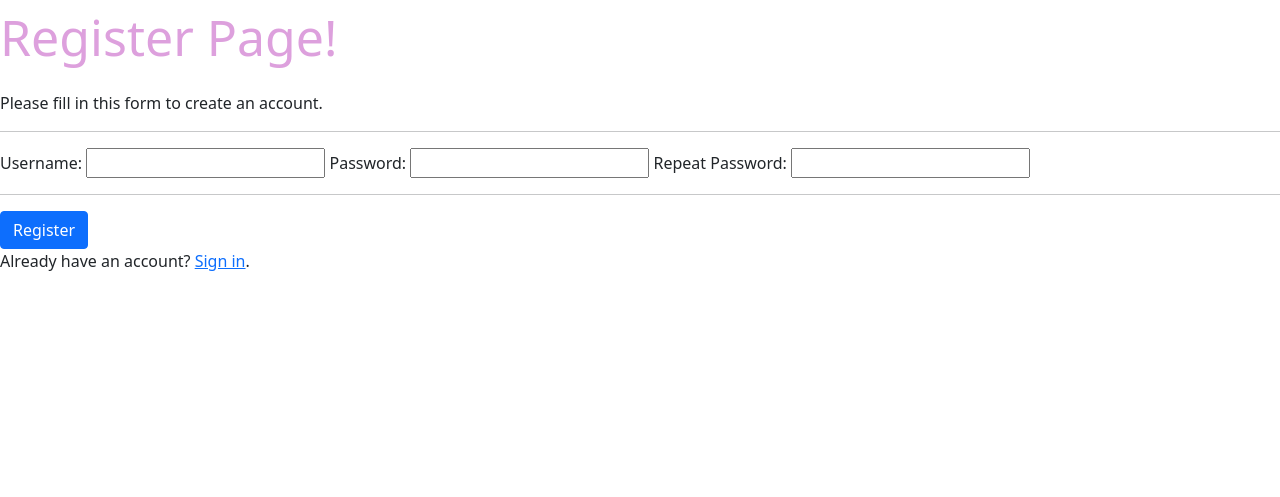
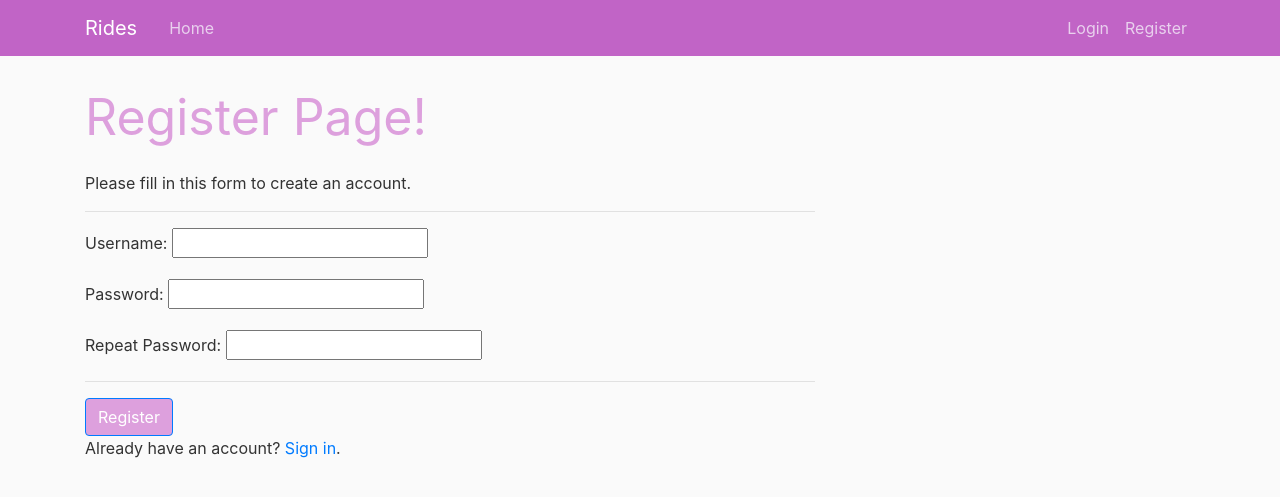
Before and after one commit to QishenWang/Ride-Sharing-Service, a Django app: page /rides/register/ in a window 1280 px wide. Shown: the top 497 px of the page. Run offline with Django 4.2, Linux system fonts and the light colour scheme; some libraries are stand-ins or nearby versions.

Commit message:
add base html file, add navigation bar

```diff
--- /dev/null
+++ b/docker-deploy/web-app/rides/templates/rides/base.html
@@ -0,0 +1,57 @@
+{% load static %}
+<!DOCTYPE html>
+<html>
+<head>
+
+    <!-- Required meta tags -->
+    <meta charset="utf-8">
+    <meta name="viewport" content="width=device-width, initial-scale=1, shrink-to-fit=no">
+
+    <!-- Bootstrap CSS -->
+    <link rel="stylesheet" href="https://maxcdn.bootstrapcdn.com/bootstrap/4.0.0/css/bootstrap.min.css" integrity="sha384-Gn5384xqQ1aoWXA+058RXPxPg6fy4IWvTNh0E263XmFcJlSAwiGgFAW/dAiS6JXm" crossorigin="anonymous">
+
+    <link rel="stylesheet" type="text/css" href="{% static 'rides/main.css' %}">
+
+    {% if title %}
+        <title>Rides - {{ title }}</title>
+    {% else %}
+        <title>Rides</title>
+    {% endif %}
+</head>
+<body>
+    <header class="site-header">
+      <nav class="navbar navbar-expand-md navbar-dark bg-steel fixed-top">
+        <div class="container">
+          <a class="navbar-brand mr-4" href="{% url 'rides:index' %}">Rides</a>
+          <button class="navbar-toggler" type="button" data-toggle="collapse" data-target="#navbarToggle" aria-controls="navbarToggle" aria-expanded="false" aria-label="Toggle navigation">
+          <span class="navbar-toggler-icon"></span>
+          </button>
+          <div class="collapse navbar-collapse" id="navbarToggle">
+            <div class="navbar-nav mr-auto">
+              <a class="nav-item nav-link" href="{% url 'rides:index' %}">Home</a>
+
+            </div>
+            <!-- Navbar Right Side -->
+            <div class="navbar-nav">
+              <a class="nav-item nav-link" href="{% url 'rides:login' %}">Login</a>
+              <a class="nav-item nav-link" href="{% url 'rides:register' %}">Register</a>
+            </div>
+          </div>
+        </div>
+      </nav>
+    </header>
+    <main role="main" class="container">
+      <div class="row">
+        <div class="col-md-8">
+          {% block content %}{% endblock %}
+        </div>
+      </div>
+    </main>
+
+    <!-- Optional JavaScript -->
+    <!-- jQuery first, then Popper.js, then Bootstrap JS -->
+    <script src="https://code.jquery.com/jquery-3.2.1.slim.min.js" integrity="sha384-KJ3o2DKtIkvYIK3UENzmM7KCkRr/rE9/Qpg6aAZGJwFDMVNA/GpGFF93hXpG5KkN" crossorigin="anonymous"></script>
+    <script src="https://cdnjs.cloudflare.com/ajax/libs/popper.js/1.12.9/umd/popper.min.js" integrity="sha384-ApNbgh9B+Y1QKtv3Rn7W3mgPxhU9K/ScQsAP7hUibX39j7fakFPskvXusvfa0b4Q" crossorigin="anonymous"></script>
+    <script src="https://maxcdn.bootstrapcdn.com/bootstrap/4.0.0/js/bootstrap.min.js" integrity="sha384-JZR6Spejh4U02d8jOt6vLEHfe/JQGiRRSQQxSfFWpi1MquVdAyjUar5+76PVCmYl" crossorigin="anonymous"></script>
+</body>
+</html>
--- /dev/null
+++ b/docker-deploy/web-app/rides/templates/rides/index.html
@@ -0,0 +1,4 @@
+{% extends "rides/base.html" %}
+{% block content %}
+
+{% endblock content%}
--- a/docker-deploy/web-app/rides/templates/rides/register.html
+++ b/docker-deploy/web-app/rides/templates/rides/register.html
@@ -1,19 +1,7 @@
-<!DOCTYPE html>
-<html lang="en">
-
-<head>
-  <meta charset="UTF-8">
-  <meta name="viewport" content="width=device-width, initial-scale=1, shrink-to-fit=no">
-  <title>Register</title>
-  {% load static %}
-  <link rel="stylesheet" href="{% static 'css/bootstrap.min.css' %}">
-  <link rel="stylesheet" href="{% static 'css/bootstrap.css' %}">
-  <link rel="stylesheet" href="{% static 'mycss/login.css' %}">
-</head>
-
-<body>
-  <div class="mb-3 login-class" id='login-title-id'>
-    <h>{{'Register Page!'}}</h>
+{% extends "rides/base.html" %}
+{% block content %}
+  <div class="mb-3 Login-Title" id='login-title-id'>
+    {{'Register Page!'}}
   </div>
   {% load static %}
   <form action="{% url 'rides:register' %}" method="post">
@@ -26,14 +14,15 @@
     </div>
 
     <hr>
-    {{ register_form }}
+    {{ register_form.as_p }}
     <hr>
 
     <div>
-      <button type="submit" class="btn btn-primary">Register</button>
+      <button type="submit" class="btn btn-primary Button">Register</button>
     </div>
 
     <div class="mb-3">
       <p>Already have an account? <a href="{% url 'rides:login' %}">Sign in</a>.</p>
     </div>
   </form>
+  {% endblock content%}
--- a/docker-deploy/web-app/rides/views.py
+++ b/docker-deploy/web-app/rides/views.py
@@ -8,10 +8,11 @@ from . import models
 
 
 def index(request):
-    return HttpResponse("Hello, world. You're at the rides index.")
+    return render(request,'rides/index.html',locals())
 
 
 def login(request):
+    title = 'Login'
     if request.method == 'POST':
         login_form = forms.LoginForm(request.POST)
         error_message = 'Something went wrong...'
@@ -38,6 +39,7 @@ def login(request):
 
 
 def register(request):
+    title = 'Register'
     if request.method == 'POST':
         register_form = forms.RegisterForm(request.POST)
         error_message = 'Something went wrong...'
@@ -52,7 +54,7 @@ def register(request):
             if same_user.exists():
                 # query set is not empty, same as "if sam_user:"
                 error_message = "This user name is taken, try another one!"
-                return render(request, 'rides/register.html', locals())
+                return render(request, 'rides/register.html',locals())
             if password != password_repeat:
                 error_message = "Password does not match the password repeat!"
                 return render(request, 'rides/register.html', locals())
--- a/docker-deploy/web-app/static/mycss/login.css
+++ /dev/null
@@ -1,7 +0,0 @@
-#login-title-id{
-    color: plum;
-}
-
-.login-class{
-    font-size: 50px;
-}
--- /dev/null
+++ b/docker-deploy/web-app/static/rides/main.css
@@ -0,0 +1,91 @@
+body {
+    background: #fafafa;
+    color: #333333;
+    margin-top: 5rem;
+  }
+
+  h1, h2, h3, h4, h5, h6 {
+    color: #444444;
+  }
+
+  ul {
+    margin: 0;
+  }
+  .Login-Title{
+    color:plum;
+    font-size: 50px;
+  }
+  .Button{
+    background-color:plum;
+    color: #ffffff;
+  }
+  .bg-steel {
+    background-color: #c164c6;
+  }
+
+  .site-header .navbar-nav .nav-link {
+    color: #e9d0ee;
+  }
+
+  .site-header .navbar-nav .nav-link:hover {
+    color: #ffffff;
+  }
+
+  .site-header .navbar-nav .nav-link.active {
+    font-weight: 500;
+  }
+
+  .content-section {
+    background: #ffffff;
+    padding: 10px 20px;
+    border: 1px solid #dddddd;
+    border-radius: 3px;
+    margin-bottom: 20px;
+  }
+
+  .article-title {
+    color: #444444;
+  }
+
+  a.article-title:hover {
+    color: #428bca;
+    text-decoration: none;
+  }
+
+  .article-content {
+    white-space: pre-line;
+  }
+
+  .article-img {
+    height: 65px;
+    width: 65px;
+    margin-right: 16px;
+  }
+
+  .article-metadata {
+    padding-bottom: 1px;
+    margin-bottom: 4px;
+    border-bottom: 1px solid #e3e3e3
+  }
+
+  .article-metadata a:hover {
+    color: #333;
+    text-decoration: none;
+  }
+
+  .article-svg {
+    width: 25px;
+    height: 25px;
+    vertical-align: middle;
+  }
+
+  .account-img {
+    height: 125px;
+    width: 125px;
+    margin-right: 20px;
+    margin-bottom: 16px;
+  }
+
+  .account-heading {
+    font-size: 2.5rem;
+  }
```
Also changed, not shown: docker-deploy/web-app/rides/templates/rides/login.html (+8 -21 lines).
